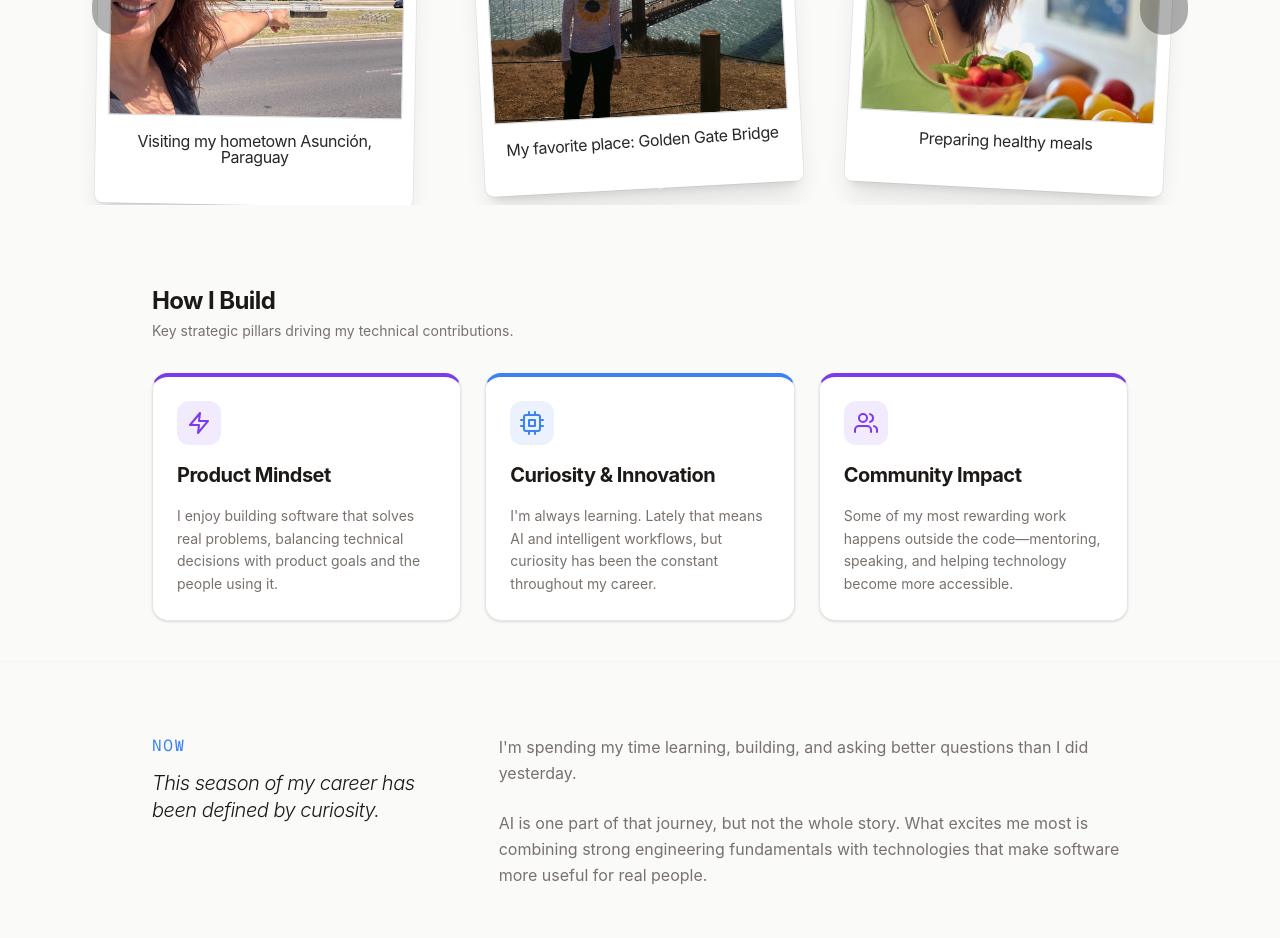
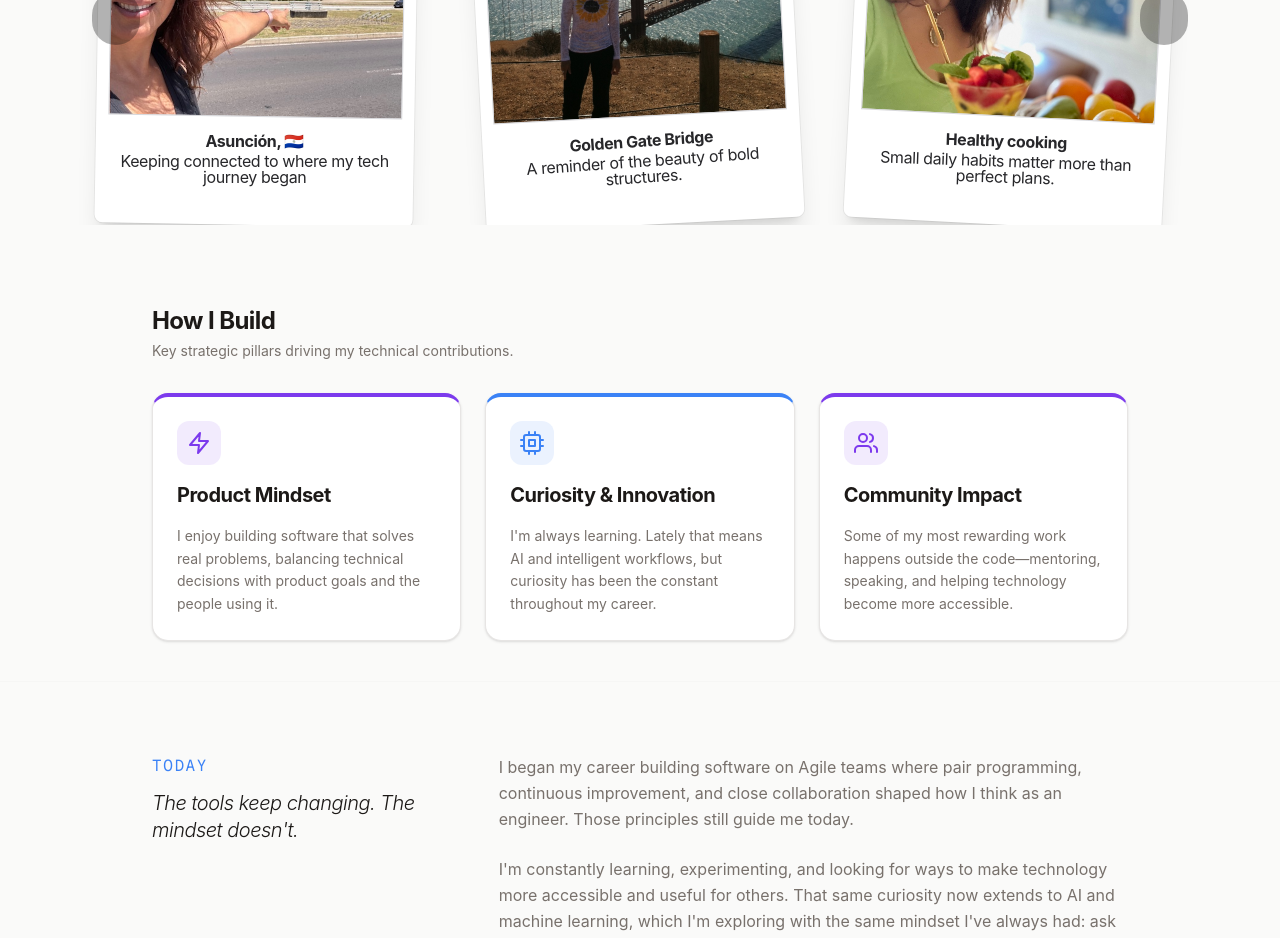
Before and after one commit to karmenatwork/carmenstudio, a Next.js app: page / in a window 1280 px wide. Shown: the part 1100-2038 px from the top of the page. Built offline with nearby package versions, Linux system fonts and the light colour scheme; grey boxes are pictures that could not be loaded; some icons are missing.

Commit message:
chore: optimize narrative - update carousel and editorial copy

```diff
--- a/app/page.tsx
+++ b/app/page.tsx
@@ -17,13 +17,13 @@ export default function Home() {
   const about = getAboutData();
 
   const carouselImages: CarouselImageItem[] = [
-    { src: laptopImg, alt: "Coding on laptop", label: "Coffee & coding" },
-    { src: pianoImg, alt: "Playing piano", label: "Playing piano" },
-    { src: hikingImg, alt: "Hiking in nature", label: "Hiking in nature" },
-    { src: asuncionImg, alt: "Asunción, Paraguay", label: "Visiting my hometown Asunción, Paraguay" },
-    { src: goldenGateImg, alt: "Golden Gate Bridge", label: "My favorite place: Golden Gate Bridge" },
-    { src: healthyMealImg, alt: "Healthy Meal", label: "Preparing healthy meals" },
-    { src: soccerpyImg, alt: "Watching Py FIFA World Cup 2026", label: "Supporting 🇵🇾 in the FIFA World Cup 2026" },
+    { src: laptopImg, alt: "Coffee & coding", label: "Where curiosity becomes software." },
+    { src: pianoImg, alt: "Playing piano", label: "Patience, rhythm, and the satisfaction of deliberate practice." },
+    { src: hikingImg, alt: "Hiking in nature", label: "Progress comes one step at a time." },
+    { src: asuncionImg, alt: "Asunción, 🇵🇾", label: "Keeping connected to where my tech journey began" },
+    { src: goldenGateImg, alt: "Golden Gate Bridge", label: "A reminder of the beauty of bold structures." },
+    { src: healthyMealImg, alt: "Healthy cooking", label: "Small daily habits matter more than perfect plans." },
+    { src: soccerpyImg, alt: "Supporting 🇵🇾", label: "Together, even when the odds aren't in your favor" },
   ];
 
   return (
@@ -87,8 +87,8 @@ export default function Home() {
 
       <section className="w-full max-w-6xl mx-auto px-3">
         <div className="mb-10 text-center space-y-2">
-          <h2 className="text-3xl font-bold tracking-tight">The Human Side</h2>
-          <p className="text-muted-foreground">Beyond the code, here&apos;s what keeps me inspired.</p>
+          <h2 className="text-3xl font-bold tracking-tight">Where My Curiosity Begins</h2>
+          <p className="text-muted-foreground">Every experience teaches something worth bringing back to the craft.</p>
         </div>
 
         <div className="grid grid-cols-1 gap-16">
--- a/components/carousel.tsx
+++ b/components/carousel.tsx
@@ -216,7 +216,8 @@ export function Carousel({
                                 {image.label && (
                                     <div className="mt-4 text-center">
                                         <p className="font-caveat text-md text-zinc-800 tracking-tight leading-none rotate-[-1deg]">
-                                            {image.label}
+                                            <span className="font-bold block mb-1">{image.alt}</span>
+                                            <span className="block">{image.label}</span>
                                         </p>
                                     </div>
                                 )}
--- a/components/editorial-concepts.tsx
+++ b/components/editorial-concepts.tsx
@@ -83,22 +83,18 @@ export default function EditorialConcepts() {
                         <div className="grid grid-cols-1 md:grid-cols-3 gap-12 md:gap-16 items-start">
                             {/* Left: Statement */}
                             <div className="md:col-span-1">
-                                <span className="text-md uppercase font-mono tracking-widest text-accent mb-3 block">Now</span>
+                                <span className="text-md uppercase font-mono tracking-widest text-accent mb-3 block">TODAY</span>
                                 <h3 className="text-xl font-light text-foreground leading-snug italic tracking-tight">
-                                    {/* &ldquo;Right now, I&apos;m most excited about exploring AI, building thoughtful software, and never stopping learning.&rdquo; */}
-                                    This season of my career has been defined by curiosity.
+                                    The tools keep changing. The mindset doesn't.
                                 </h3>
                             </div>
                             {/* Right: Paragraphs */}
                             <div className="md:col-span-2 space-y-6 text-base text-muted-foreground leading-relaxed">
                                 <p>
-                                    I'm spending my time learning, building,
-                                    and asking better questions than I did yesterday.
+                                    I began my career building software on Agile teams where pair programming, continuous improvement, and close collaboration shaped how I think as an engineer. Those principles still guide me today.
                                 </p>
                                 <p>
-                                    AI is one part of that journey, but not the whole story.
-                                    What excites me most is combining strong engineering fundamentals with technologies
-                                    that make software more useful for real people.
+                                    I'm constantly learning, experimenting, and looking for ways to make technology more accessible and useful for others. That same curiosity now extends to AI and machine learning, which I'm exploring with the same mindset I've always had: ask questions, build things, and learn from the process.
                                 </p>
                             </div>
                         </div>
```
